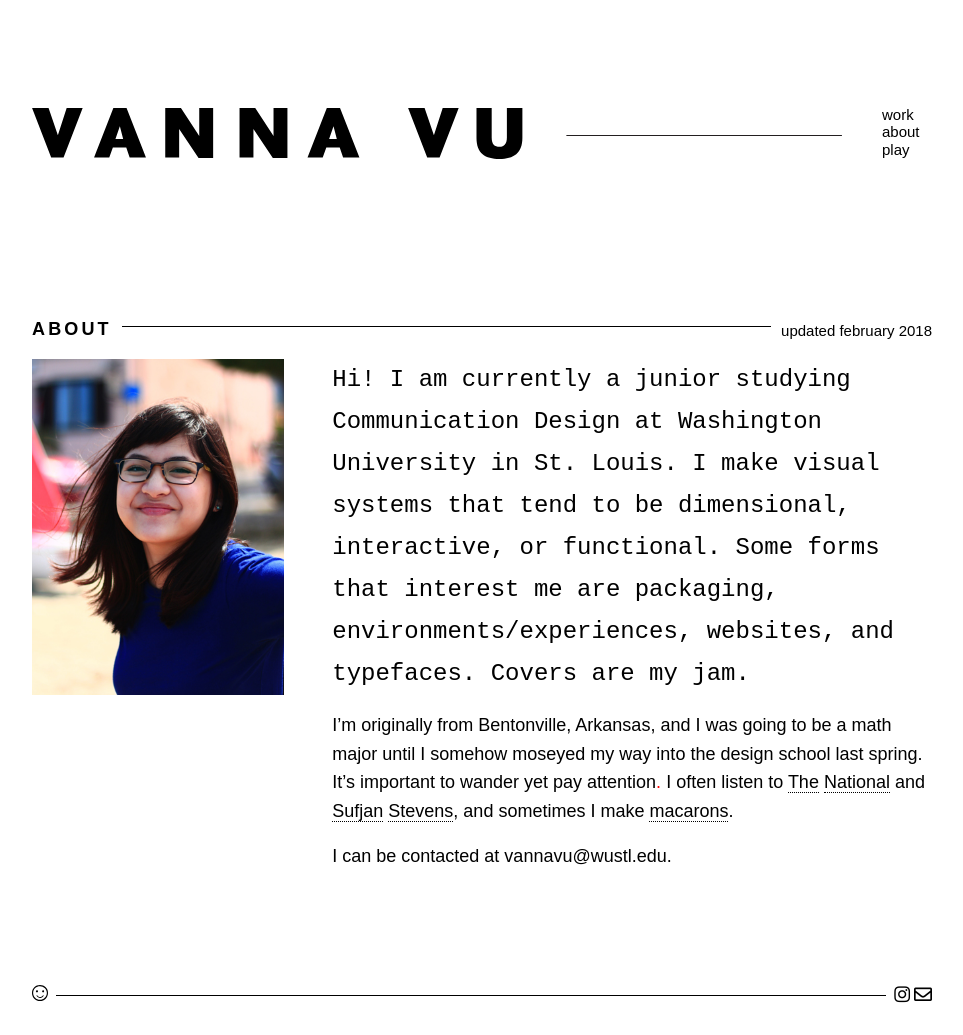
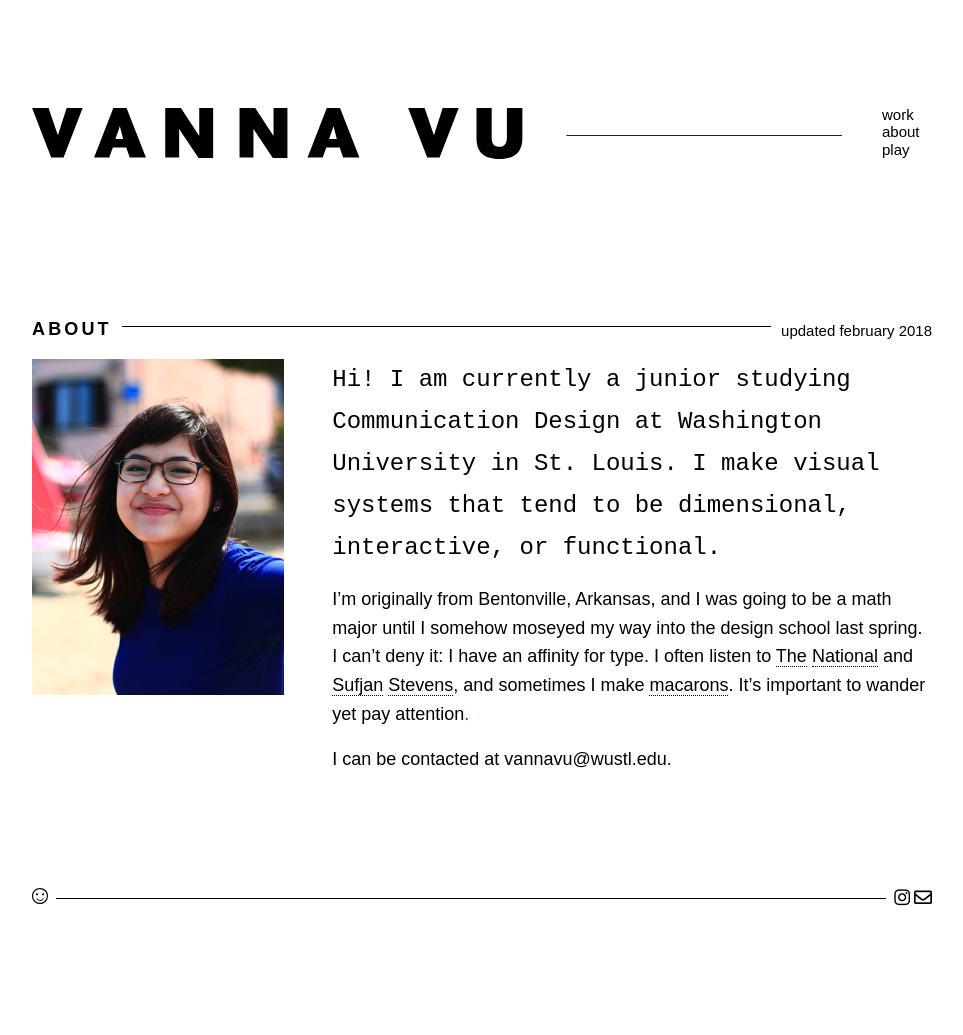
Before and after one commit to vannavu/vannavu.github.io, a Jekyll site: the page built from about.md, in a window 1280 px wide. Shown: the whole page, without its empty margins (158-1121 px from the left). Built offline with Jekyll 4.4.1, drawn with Linux system fonts in a browser that asks for light colours; nearby versions of some CDN libraries; some web fonts are replaced; after the commit the page ends 938 px from its top, so only the background shows below that.

Commit message:
pay attention

```diff
--- a/about.md
+++ b/about.md
@@ -7,8 +7,8 @@ layout: default
 
 >![portrait](/images/portrait.jpg)
 
-## Hi! I am currently a junior studying Communication Design at Washington University in St. Louis. I make visual systems that tend to be dimensional, interactive, or functional. Some forms that interest me are packaging, environments/experiences, websites, and typefaces. Covers are my jam.
+## Hi! I am currently a junior studying Communication Design at Washington University in St. Louis. I make visual systems that tend to be dimensional, interactive, or functional.
 
-I'm originally from Bentonville, Arkansas, and I was going to be a math major until I somehow moseyed my way into the design school last spring. It's important to wander yet pay attention<a href="https://docs.google.com/document/d/1ACoAxl8RPKmMfAOUMyj9oXD1n8JKapDhz6-BiB_evNk/edit?usp=sharing" target="_blank" style="color:red; border:none;">.</a> I often listen to [The](https://youtu.be/QaYszP4QZ3E){:target="_blank"} [National](https://youtu.be/i8yehVUF8h0){:target="_blank"} and [Sufjan](https://youtu.be/z9Dzy4eB_nI){:target="_blank"} [Stevens](https://youtu.be/rKzykmp8mho){:target="_blank"}, and sometimes I make [macarons](../images/macaronmadness.jpg){:target="_blank"}.
+I'm originally from Bentonville, Arkansas, and I was going to be a math major until I somehow moseyed my way into the design school last spring. I can't deny it: I have an affinity for type. I often listen to [The](https://youtu.be/QaYszP4QZ3E){:target="_blank"} [National](https://youtu.be/i8yehVUF8h0){:target="_blank"} and [Sufjan](https://youtu.be/z9Dzy4eB_nI){:target="_blank"} [Stevens](https://youtu.be/rKzykmp8mho){:target="_blank"}, and sometimes I make [macarons](../images/macaronmadness.jpg){:target="_blank"}. It's important to wander yet pay attention<a href="https://docs.google.com/document/d/1ACoAxl8RPKmMfAOUMyj9oXD1n8JKapDhz6-BiB_evNk/edit?usp=sharing" target="_blank" style="color:red; border:none;">.</a>
 
 I can be contacted at vannavu@wustl.edu.
```
